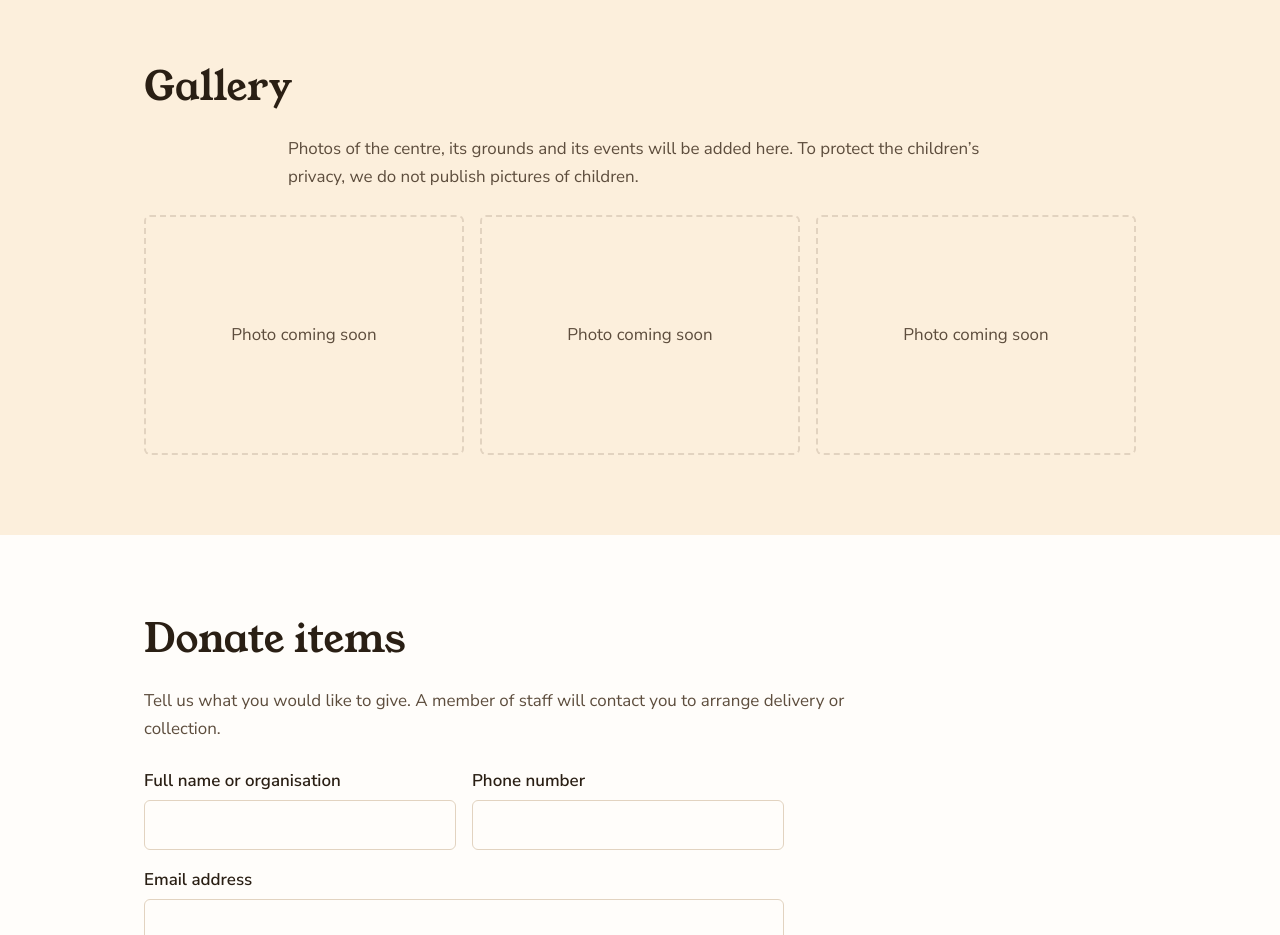
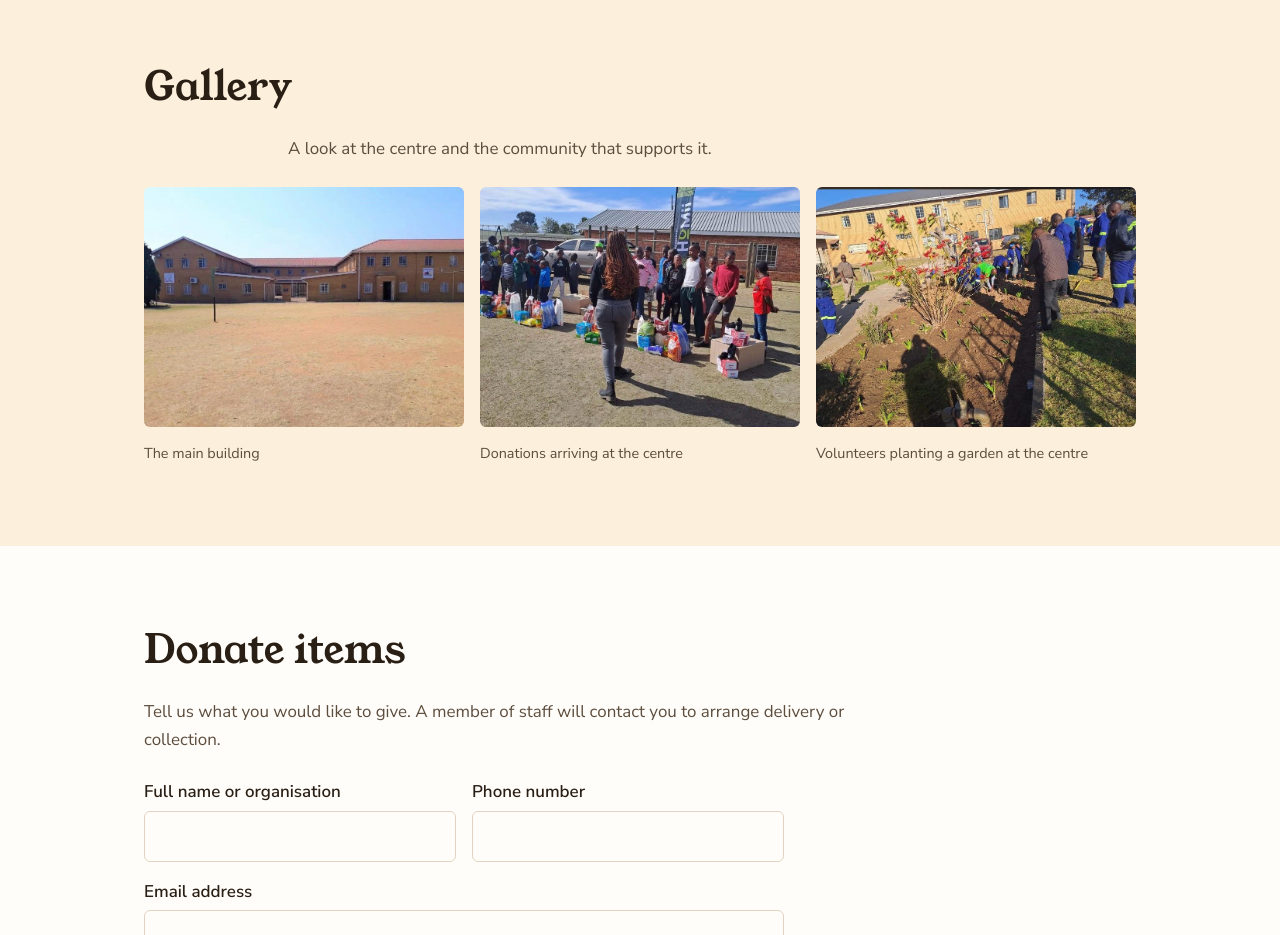
Before and after one commit to mamshazi/st-anthonys-website, a plain HTML site: page index.html in a window 1280 px wide. Shown: the part 2940-3875 px from the top of the page. Drawn offline with Linux system fonts and the light colour scheme.

Commit message:
Add gallery photos and update README

```diff
--- a/css/style.css
+++ b/css/style.css
@@ -84,3 +84,7 @@ input[aria-invalid=true],select[aria-invalid=true],textarea[aria-invalid=true]{b
 .site-footer{background:var(--green-dk);color:#d7e6e0;text-align:center;padding:2rem 1rem}
 .site-footer p{margin:.2rem 0}.small{font-size:.85rem;opacity:.8}
 @media(prefers-reduced-motion:reduce){html{scroll-behavior:auto}}
+.gallery figure{margin:0}
+.gallery img{width:100%;aspect-ratio:4/3;object-fit:cover;border-radius:6px}
+.gallery img.tall{object-position:center 60%}
+.gallery figcaption{font-size:.9rem;color:var(--muted);margin-top:.4rem}
--- a/index.html
+++ b/index.html
@@ -85,9 +85,20 @@
 
 <section id="gallery" class="block alt">
   <h2>Gallery</h2>
-  <p class="lead">Photos of the centre, its grounds and its events will be added here. To protect the children’s privacy, we do not publish pictures of children.</p>
+  <p class="lead">A look at the centre and the community that supports it.</p>
   <div class="gallery">
-    <div class="ph">Photo coming soon</div><div class="ph">Photo coming soon</div><div class="ph">Photo coming soon</div>
+    <figure>
+      <img src="images/gallery-building.jpg" alt="The two-storey brick main building of St. Anthony’s, seen across the open field">
+      <figcaption>The main building</figcaption>
+    </figure>
+    <figure>
+      <img class="tall" src="images/gallery-donations.jpg" alt="Donated food, shoes and supplies laid out on the grounds as children gather for a handover">
+      <figcaption>Donations arriving at the centre</figcaption>
+    </figure>
+    <figure>
+      <img src="images/gallery-garden.jpg" alt="A group of adults planting a flower bed in front of the main building">
+      <figcaption>Volunteers planting a garden at the centre</figcaption>
+    </figure>
   </div>
 </section>
 
```
Also changed, not shown: 1 other file.
